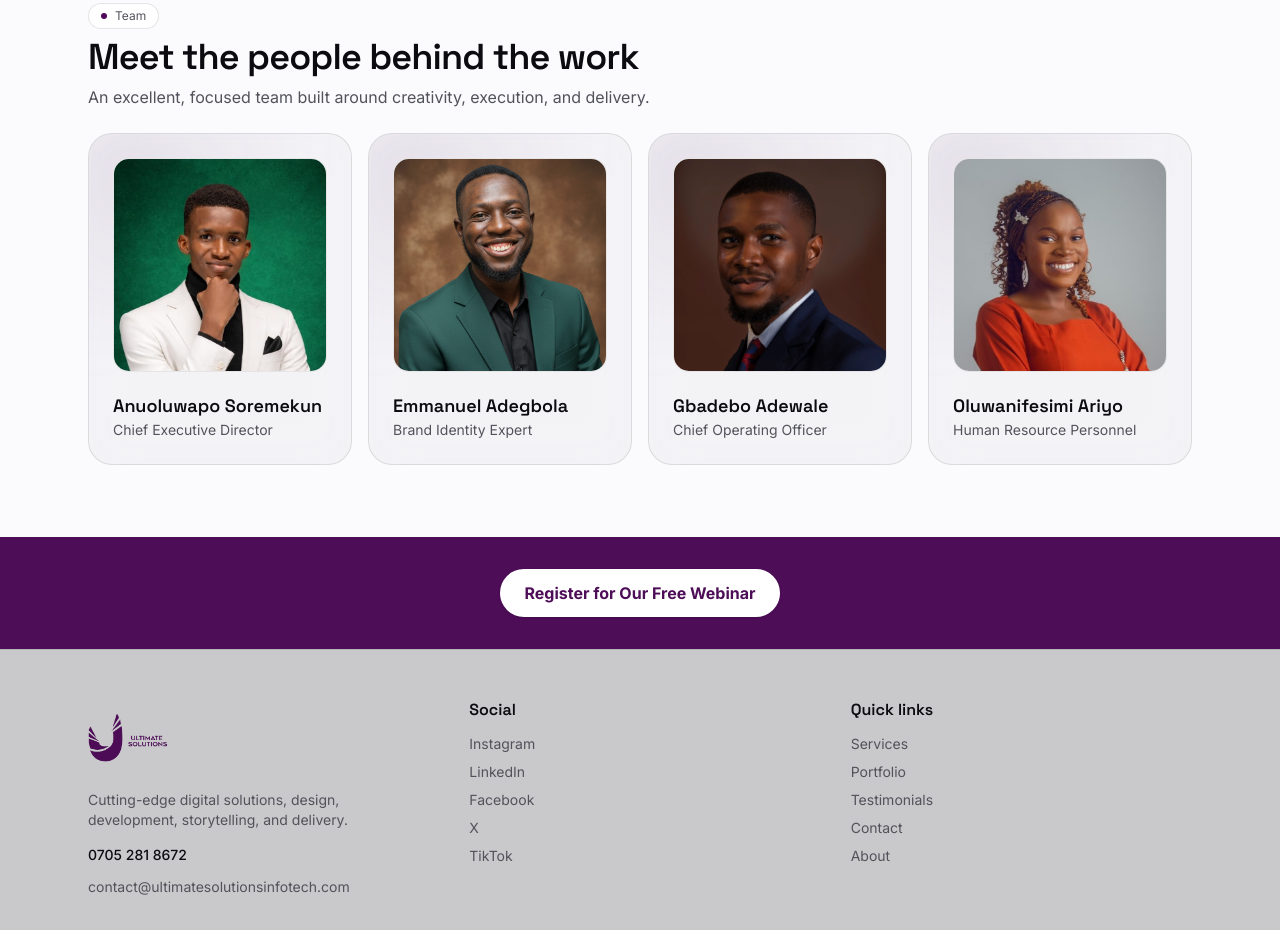
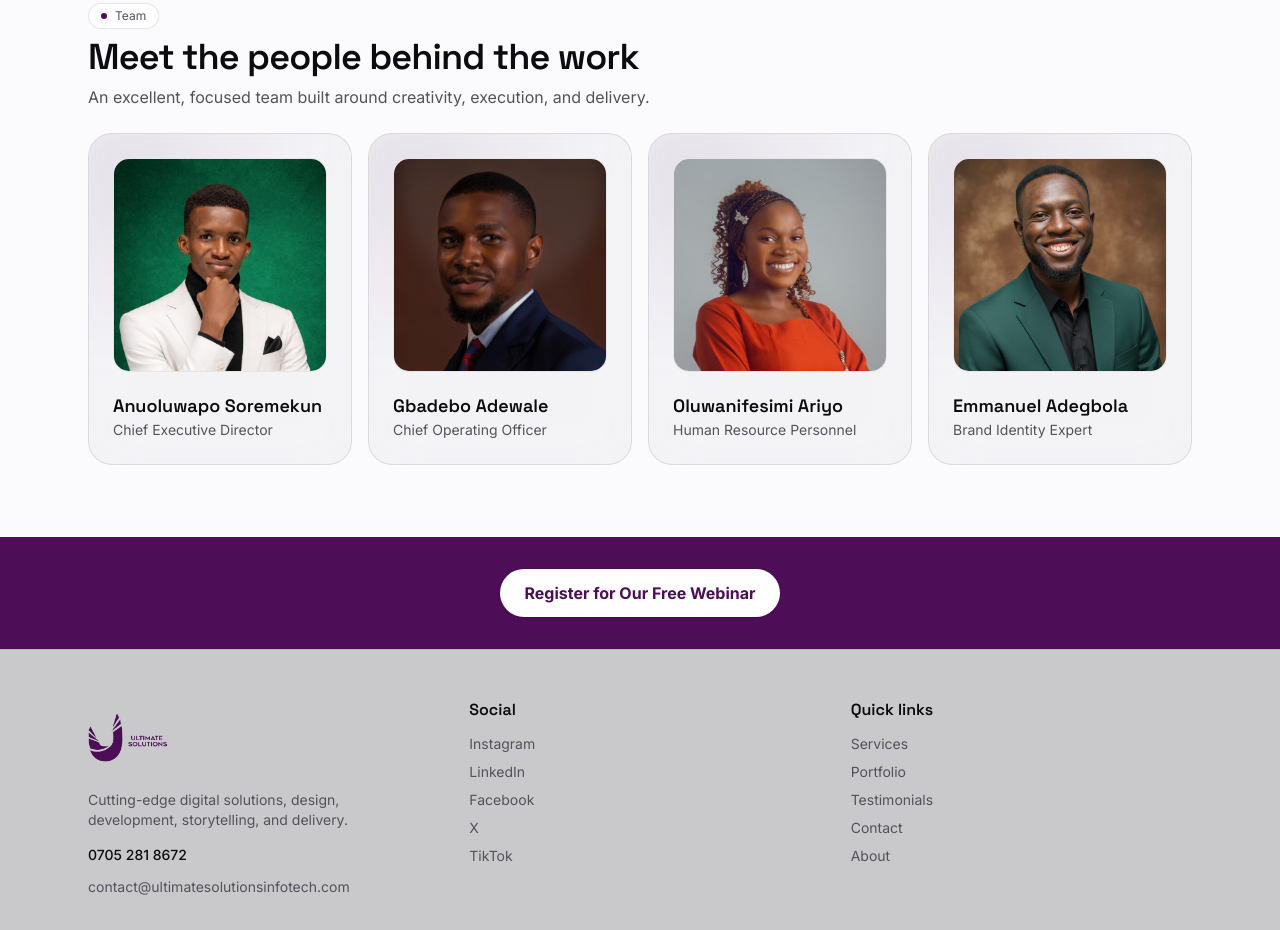
Before and after one commit to damlois/Ultimate-Solutions-Frontend, a Next.js app in the folder ultimate-solutions/: page /about in a window 1280 px wide. Shown: the part 1180-2110 px from the top of the page. Built offline with nearby package versions, Linux system fonts and the light colour scheme.

Commit message:
repositioned tema members

```diff
--- a/ultimate-solutions/src/app/about/page.tsx
+++ b/ultimate-solutions/src/app/about/page.tsx
@@ -11,11 +11,6 @@ const TEAM = [
 		src: "/team/Anuoluwapo%20Soremekun.jpeg",
 	},
 	{
-		name: "Emmanuel Adegbola",
-		role: "Brand Identity Expert",
-		src: "/team/Emmanuel%20Adegbola.png",
-	},
-	{
 		name: "Gbadebo Adewale",
 		role: "Chief Operating Officer",
 		src: "/team/Gbadebo%20Adewale.jpeg",
@@ -24,6 +19,11 @@ const TEAM = [
 		name: "Oluwanifesimi Ariyo",
 		role: "Human Resource Personnel",
 		src: "/team/Oluwanifesimi%20Ariyo.jpg",
+	},
+  {
+		name: "Emmanuel Adegbola",
+		role: "Brand Identity Expert",
+		src: "/team/Emmanuel%20Adegbola.png",
 	},
 ] as const;
 
```
